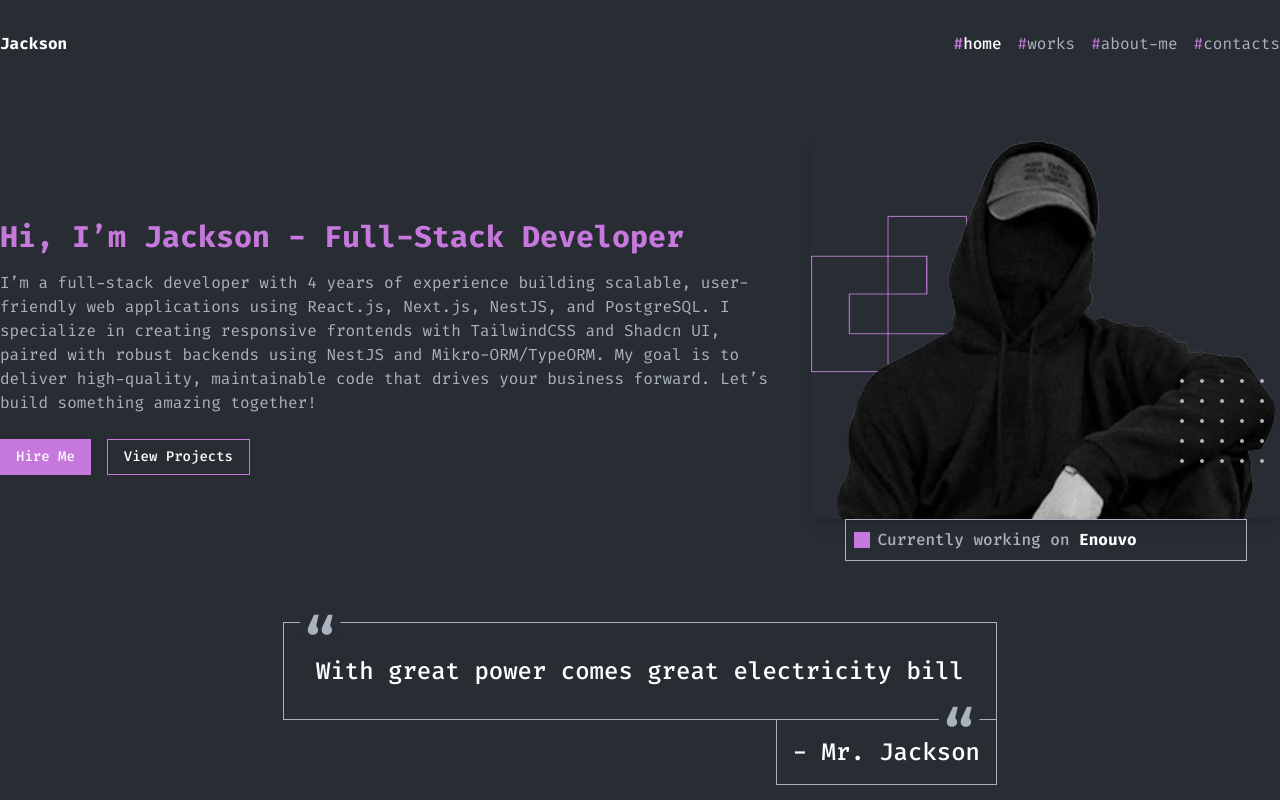
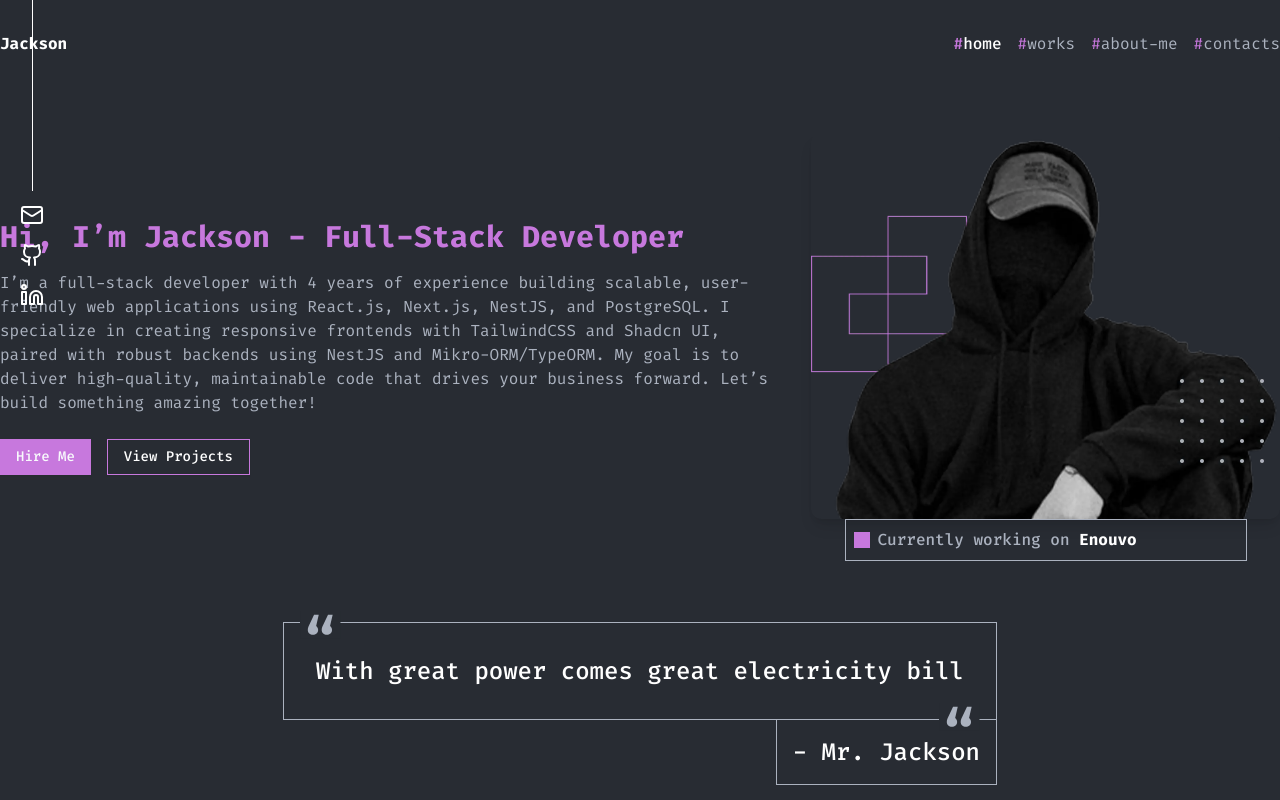
Before and after one commit to LuongQuyTan1999/portfolio, a Next.js app: page / in a window 1280 px wide. Shown: the top 800 px of the page. Built offline with nearby package versions, Linux system fonts and the light colour scheme.

Commit message:
update fixed header

```diff
--- a/src/app/_components/Banner.tsx
+++ b/src/app/_components/Banner.tsx
@@ -4,7 +4,7 @@ import Link from "next/link";
 
 export default function Banner() {
   return (
-    <div className="flex flex-col items-center mb-10 container">
+    <div className="flex flex-col items-center mt-[72px] mb-10 container">
       <div className="flex justify-between items-center gap-8 w-full min-h-[550px]">
         <div>
           <h1 className="mb-4 font-bold text-primary text-3xl">
--- a/src/app/_components/Header.tsx
+++ b/src/app/_components/Header.tsx
@@ -1,4 +1,5 @@
 "use client";
+import { Github, Linkedin, Mail } from "lucide-react";
 import Link from "next/link";
 import { usePathname } from "next/navigation";
 
@@ -11,10 +12,10 @@ const NAVIGATION_LINKS = [
 
 export default function Header() {
   const pathname = usePathname();
-  console.log({ pathname });
 
   return (
-    <header className="flex justify-between items-center pt-8 pb-4 container">
+    <header className="top-0 z-50 fixed flex justify-center bg-[#282C33] pt-8 pb-4 w-full">
+      <div className="flex justify-between items-center w-full container">
         <div className="font-bold">Jackson</div>
 
         <ul className="flex items-center gap-4">
@@ -35,6 +36,24 @@ export default function Header() {
             );
           })}
         </ul>
+      </div>
+
+      <div className="top-0 left-4 absolute flex flex-col justify-center items-center gap-2 h-[311px]">
+        <div className="bg-background w-[1px] h-[191px]" />
+        <div className="flex flex-col gap-2">
+          <Link href="/" className="flex justify-center items-center w-8 h-8">
+            <Mail />
+          </Link>
+
+          <Link href="/" className="flex justify-center items-center w-8 h-8">
+            <Github />
+          </Link>
+
+          <Link href="/" className="flex justify-center items-center w-8 h-8">
+            <Linkedin />
+          </Link>
+        </div>
+      </div>
     </header>
   );
 }
```
Lines whose indentation alone changed are shown as unchanged.
